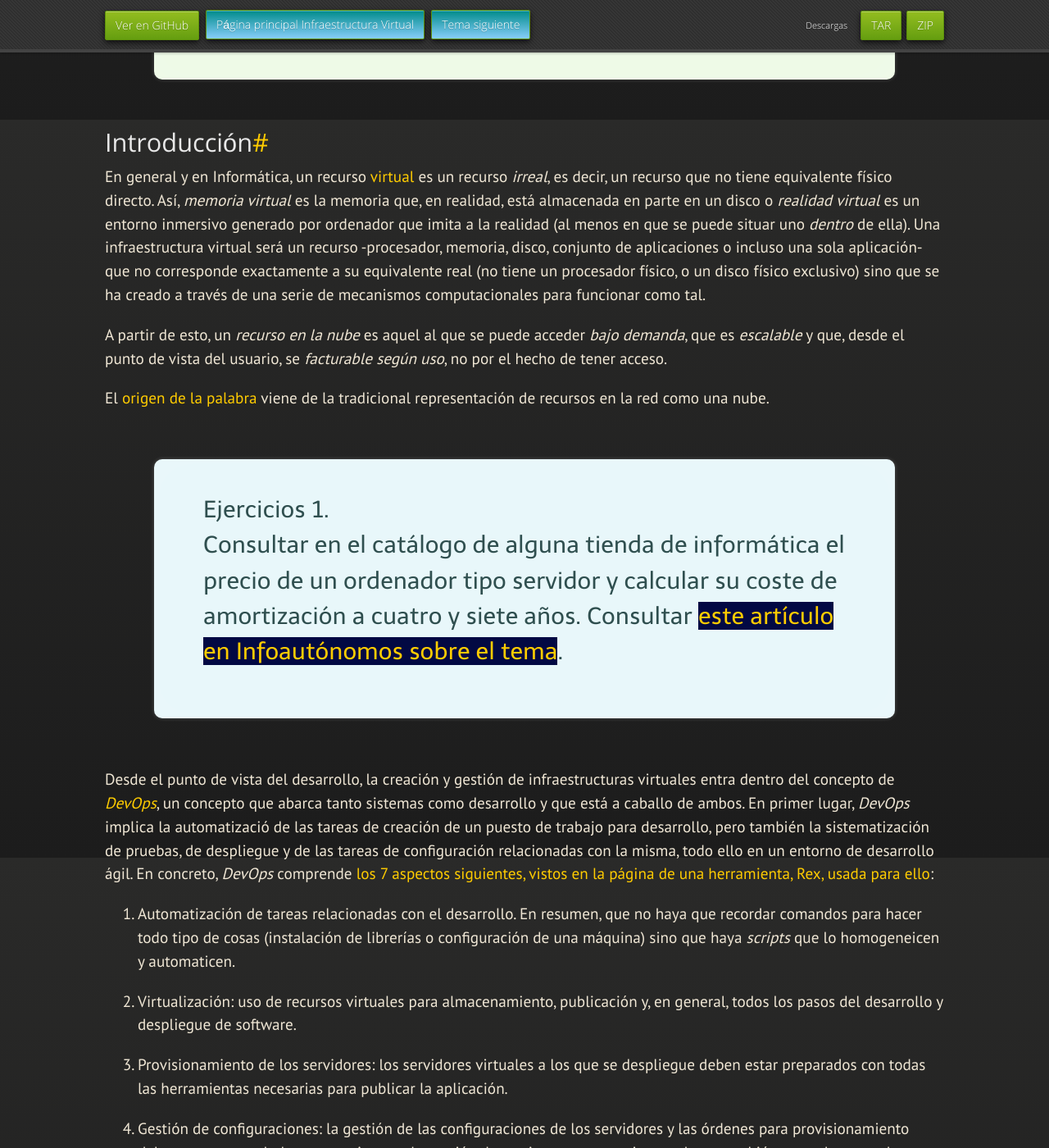
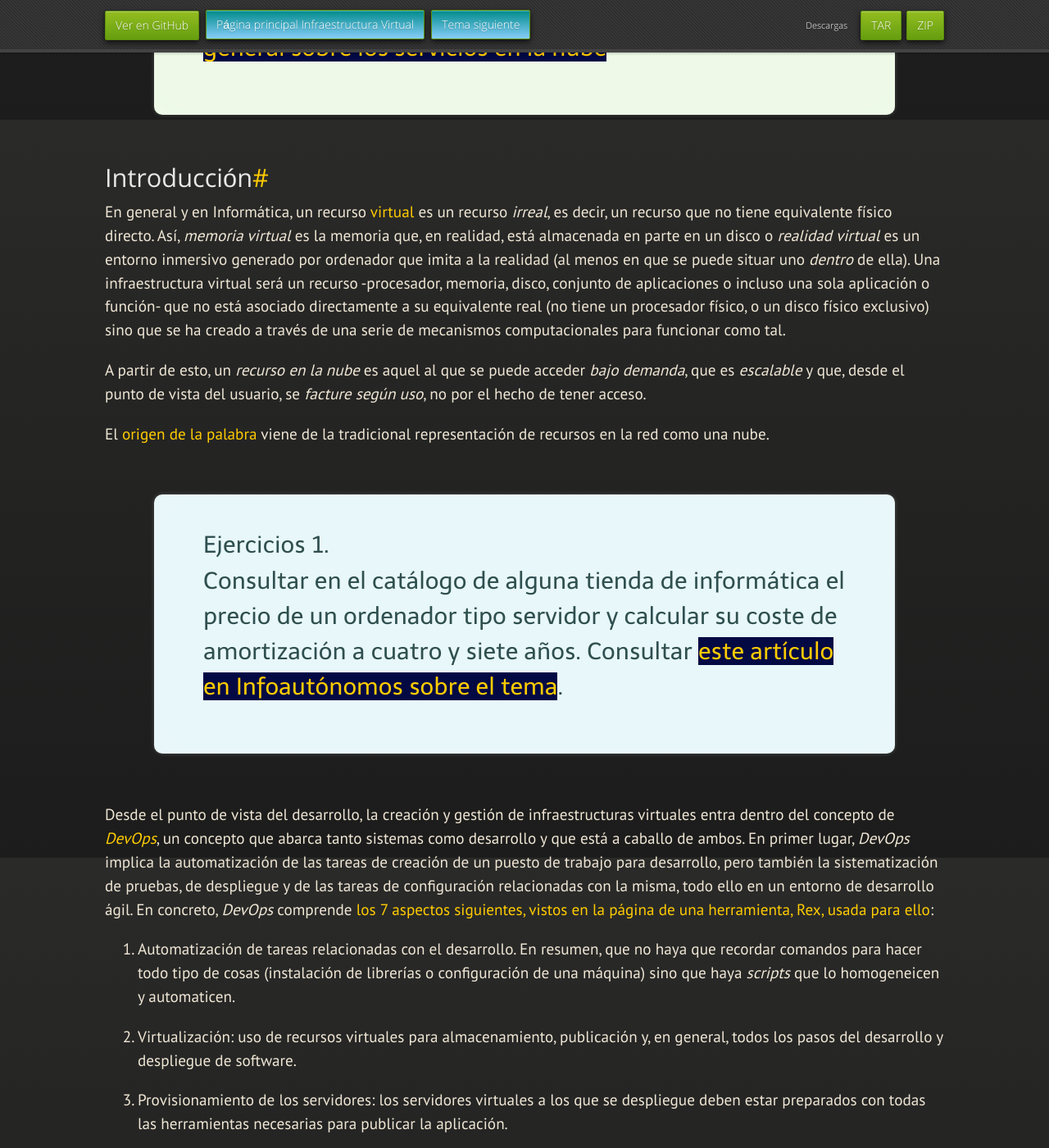
Before and after one commit to JJ/IV, a Jekyll site: the page built from documentos/temas/Intro_concepto_y_soporte_fisico.md, in a window 1280 px wide and 1400 px high, scrolled down 1654 px. Shown: the whole window at 82% size. Built offline with Jekyll 4.4.1, drawn with Linux system fonts in a browser that asks for light colours; nearby versions of some CDN libraries; some web fonts are replaced; some of the changed text lies outside the part shown.

Commit message:
Sync documentos/temas/Intro_concepto_y_soporte_fisico.md de master a gh-pages

```diff
--- a/documentos/temas/Intro_concepto_y_soporte_fisico.md
+++ b/documentos/temas/Intro_concepto_y_soporte_fisico.md
@@ -13,6 +13,7 @@
 -->
 
 <div class="objetivos" markdown="1">
+
 
 ##Objetivos
 
@@ -60,14 +61,15 @@
 realidad, está almacenada en parte en un disco o *realidad virtual* es
 un entorno inmersivo generado por ordenador que imita a la realidad
 (al menos en que se puede situar uno *dentro* de ella). Una infraestructura virtual será un
-recurso -procesador, memoria, disco, conjunto de aplicaciones o incluso una sola aplicación- que no corresponde
-exactamente a su equivalente real (no tiene un procesador físico, o un
+recurso -procesador, memoria, disco, conjunto de aplicaciones o
+incluso una sola aplicación o función- que no está asociado
+directamente a su equivalente real (no tiene un procesador físico, o un
 disco físico exclusivo) sino que se ha creado a través de una serie de
 mecanismos computacionales para funcionar como tal.
 
 A partir de esto, un *recurso en la nube* es aquel al que se puede
 acceder *bajo demanda*, que es *escalable* y que, desde el punto de
-vista del usuario, se *facturable según uso*, no por el hecho de tener acceso.
+vista del usuario, se *facture según uso*, no por el hecho de tener acceso.
 
 El [origen
   de la palabra](https://en.wikipedia.org/wiki/Cloud_computing#Origin_of_the_term) viene de la tradicional representación de recursos
@@ -77,14 +79,14 @@
 Consultar en el catálogo de alguna tienda de informática el precio de
 un ordenador tipo servidor y calcular su coste de amortización a
 cuatro y siete años. Consultar
-[este artículo en Infoautónomos sobre el tema](http://www.infoautonomos.com/consultas-a-la-comunidad/988/).
+[este artículo en Infoautónomos sobre el tema]( http://infoautonomos.eleconomista.es/consultas-a-la-comunidad/988/).
 </div>
 
 Desde el punto de vista del desarrollo, la creación y gestión de
 infraestructuras virtuales entra dentro del concepto de
 [*DevOps*](https://en.wikipedia.org/wiki/DevOps), un concepto que
 abarca tanto sistemas como desarrollo y que está a caballo de
-ambos. En primer lugar, *DevOps* implica la automatizació de las
+ambos. En primer lugar, *DevOps* implica la automatización de las
 tareas de creación de un puesto de trabajo para desarrollo, pero
 también la sistematización de pruebas, de despliegue y de las tareas
 de configuración relacionadas con la misma, todo ello en un entorno de
@@ -172,12 +174,12 @@
 
   La virtualización de la infraestructura permite:
 
-  * Creación y configuración de la misma bajo demanda. En vez de
+* Creación y configuración de la misma bajo demanda. En vez de
     desplazar a un técnico, o hacerlo remotamente, se puede
     automatizar la creación de un recurso (a base de *recetas* o
     *plantillas*) y llevarse a cabo cuantas veces se necesite.
 
- * Simplificación del control y despliegue de recursos: permite usar
+* Simplificación del control y despliegue de recursos: permite usar
    diferentes sistemas operativos y en cada caso el más adecuado para
    la tarea que se requiera.
 
@@ -190,7 +192,7 @@
     ordenador a otro cuando sea necesario.
 
 * Ahorro de costes iniciales en un centro de datos frente a una
-      instalación tradicional, aunque eventualmente algunos negocios puedan optar, si tienen un uso intensivo y regular, en volver ella.
+      instalación tradicional, aunque eventualmente algunos negocios puedan optar, si tienen un uso intensivo y regular, en volver a ella.
 
 Todas estas ventajas hacen que,
 	  [ya en el año 2013, más de la mitad de los negocios americanos usan infraestructura virtual](http://www.forbes.com/sites/reuvencohen/2013/04/16/the-cloud-hits-the-mainstream-more-than-half-of-u-s-businesses-now-use-cloud-computing/).
@@ -270,7 +272,7 @@
 para diferentes lenguajes.
 
 <div class='ejercicios' markdown="1">
-1. [¿Qué tipo de virtualización usarías en cada caso? Comentar en el foro](https://github.com/JJ/IV-2015-16/issues/1)
+1. [¿Qué tipo de virtualización usarías en cada caso? Comentar en el foro](https://github.com/JJ/IV16-17/issues/1)
 
 2. Crear un programa simple en cualquier lenguaje interpretado para
 Linux, empaquetarlo con CDE y probarlo en diferentes distribuciones.
@@ -385,11 +387,5 @@
 A dónde ir desde aquí
 -----
 
-Antes de continuar es
-[imprescindible que aprendas y configures `git`. Empieza por aquí](http://mini-git.github.io). En
-el temario se verá a continuación
-[los ciclos de desarrollo modernos usando desarrollo basado en pruebas, *test-driven development*, TDD](Desarrollo_basado_en_pruebas),
-pero se puede salar direcamente al
-[tema dedicado a las plataformas como servicio](PaaS) veremos como
-usarlos. Previamente habrá que [realizar la
+Antes de continuar es [imprescindible que aprendas y configures `git`. Empieza por aquí](http://mini-git.github.io). En el temario se verá a continuación [los ciclos de desarrollo modernos usando desarrollo basado en pruebas, *test-driven development*, TDD](Desarrollo_basado_en_pruebas), pero se puede salar direcamente al [tema dedicado a las plataformas como servicio](PaaS) veremos como usarlos. Previamente habrá que [realizar la
 práctica correspondiente a esta materia](../practicas/1.Infraestructura).
```
Also changed, not shown: other parts of documentos/temas/Intro_concepto_y_soporte_fisico.md (+1 -1 lines).
